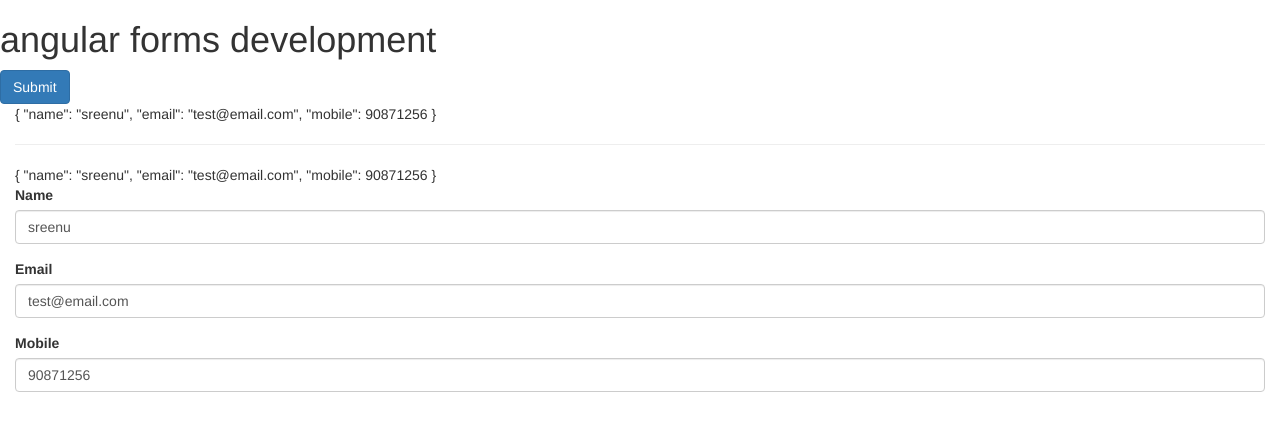
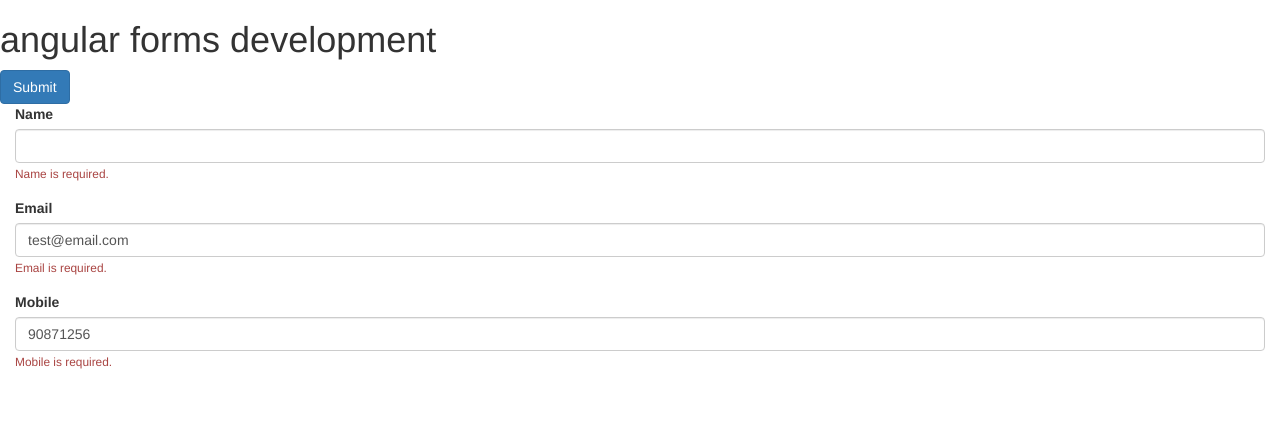
Before and after one commit to ssingana/angular6-forms, an Angular app: page / in a window 1280 px wide. Shown: the top 430 px of the page. Built offline with nearby package versions, Linux system fonts and the light colour scheme.

Commit message:
Error handling added.

```diff
--- a/src/app/app.component.html
+++ b/src/app/app.component.html
@@ -2,20 +2,28 @@
 <button class="btn btn-primary">Submit</button>
 <div class="container-fluid mb-5">
   <form #userForm="ngForm">
-    {{userForm.value | json}}
+    <!-- {{userForm.value | json}}
     <hr/>
-    {{userModel | json}}
+    {{userModel | json}} -->
     <div class="form-group">
       <label>Name</label>
-      <input type="text" class="form-control" name="name" [(ngModel)]="userModel.name">
-    </div>
+      <input type="text" name="username" required class="form-control" [(ngModel)]="userModel.username" #un="ngModel"
+      [class.is-invalid]="un.invalid && un.touched">
+      <small class="text-danger" [class.d-none]="un.valid || un.untouched">Name is required.</small>
+     </div>
+     <!-- {{name.untouched}} <hr/>
+     {{cname.className}} -->
     <div class="form-group">
       <label>Email</label>
-      <input type="text" class="form-control" name="email" [(ngModel)]="userModel.email">
+      <input type="text" required class="form-control" name="email" [(ngModel)]="userModel.email" #em="ngModel"
+      [class.is-invalid]="em.invalid && em.touched" pattern="^\d{10}$">
+      <small class="text-danger" [class.d-none]="em.valid || em.untouched">Email is required.</small>
     </div>
     <div class="form-group">
       <label>Mobile</label>
-      <input type="text" class="form-control" name="mobile" [(ngModel)]="userModel.mobile">
+      <input type="text" required class="form-control" name="mobile" [(ngModel)]="userModel.mobile" #mo="ngModel"
+      [class.is-invalid]="mo.invalid && mo.touched">
+      <small class="text-danger" [class.d-none]="mo.valid || mo.untouched">Mobile is required.</small>
     </div>
   </form>
 </div>
--- a/src/app/app.component.ts
+++ b/src/app/app.component.ts
@@ -8,5 +8,5 @@ import { Usermodel } from './usermodel';
 })
 export class AppComponent {
   title = 'app';
-  userModel = new Usermodel('sreenu','test@email.com',90871256);
+  userModel = new Usermodel('','test@email.com',90871256);
 }
```
